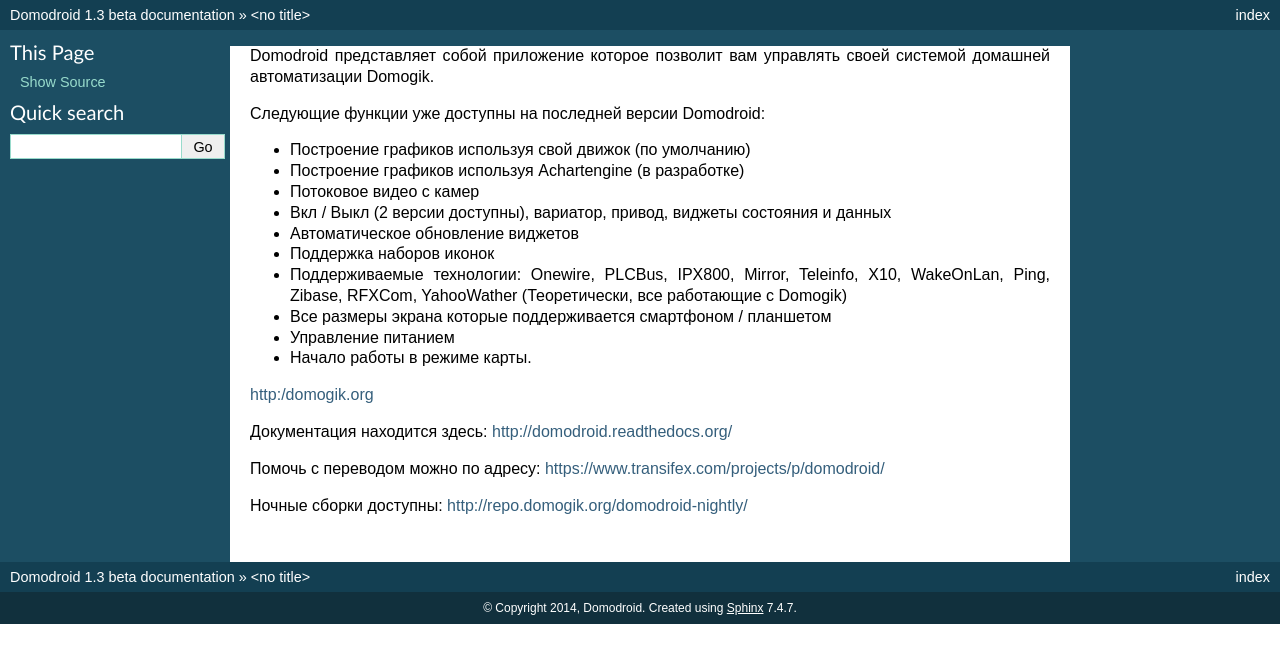
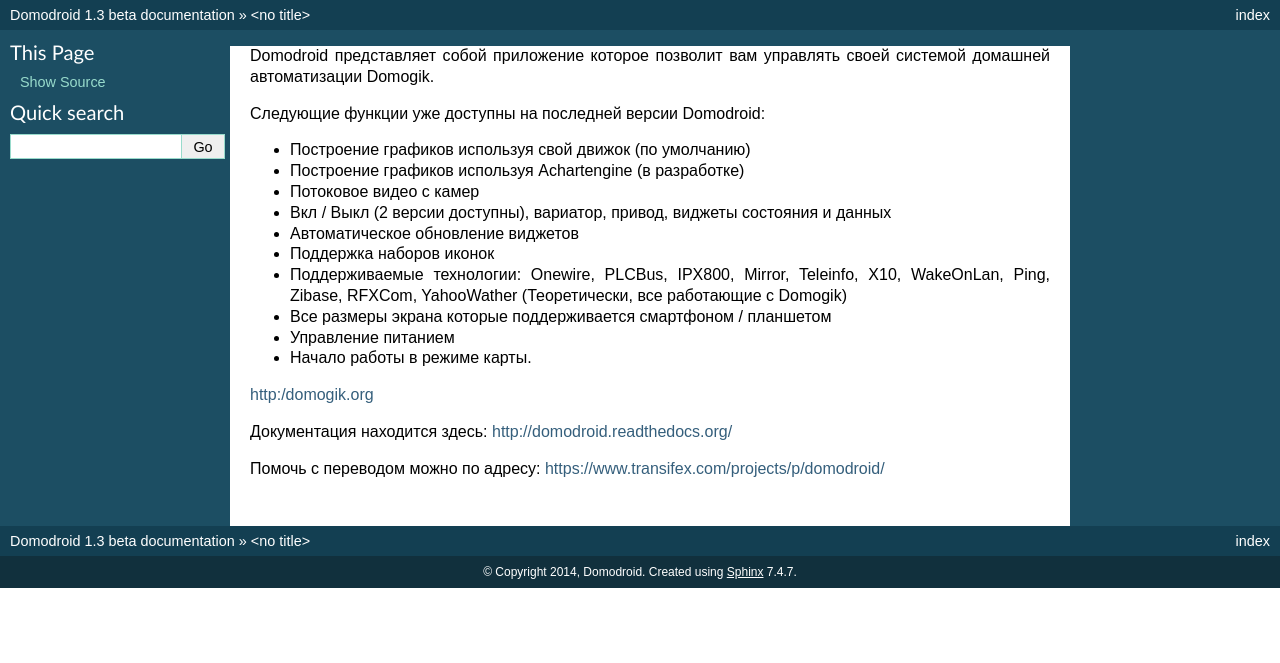
Before and after one commit to domogik/domodroid-doc, a Sphinx documentation site: the page built from docs/Google_play_store_file/ru/description_long.txt, in a window 1280 px wide. Shown: the top 663 px of the page. Built offline with Sphinx 7.4.7, drawn with Linux system fonts in a browser that asks for light colours; pages that are not in the unit, such as notebooks, are missing from menus.

Commit message:
Update description_long.txt

```diff
--- a/docs/Google_play_store_file/ru/description_long.txt
+++ b/docs/Google_play_store_file/ru/description_long.txt
@@ -20,6 +20,3 @@
 
 Помочь с переводом можно по адресу:
 https://www.transifex.com/projects/p/domodroid/
-
-Ночные сборки доступны:
-http://repo.domogik.org/domodroid-nightly/
```
